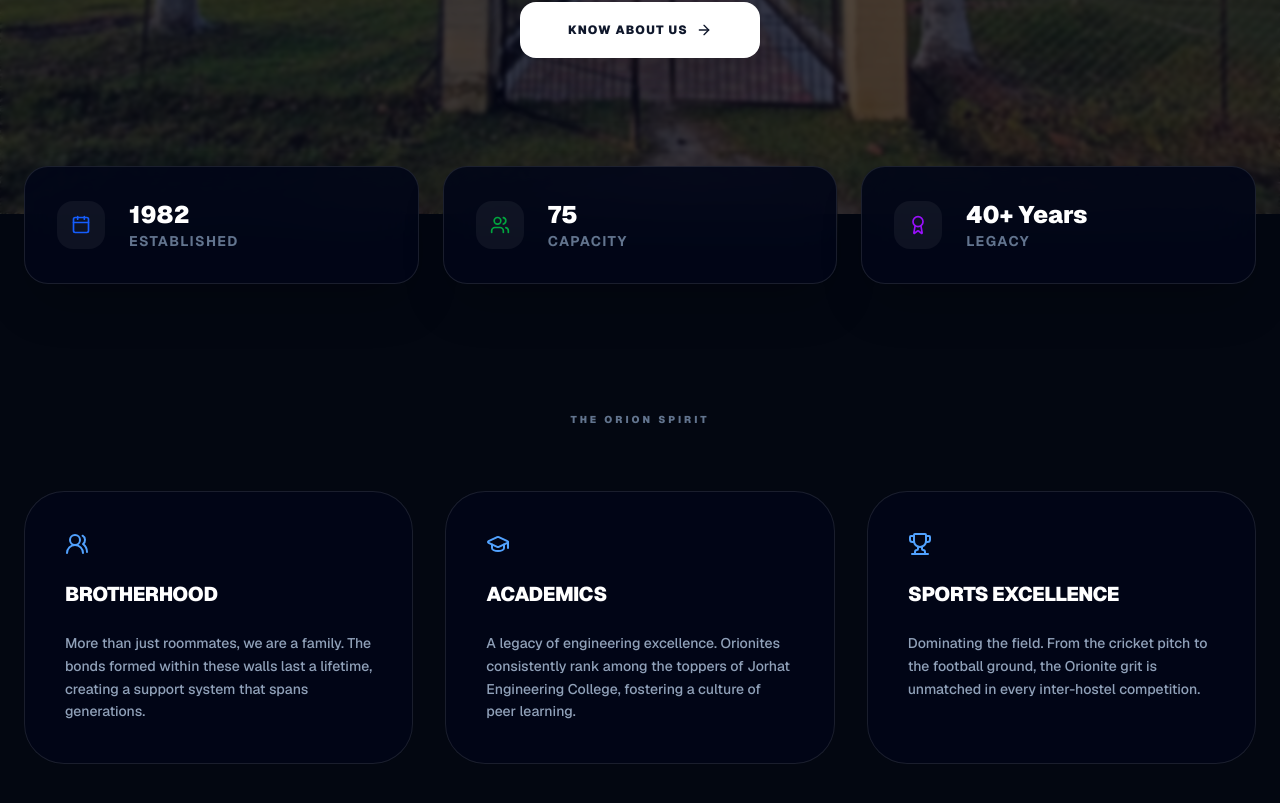
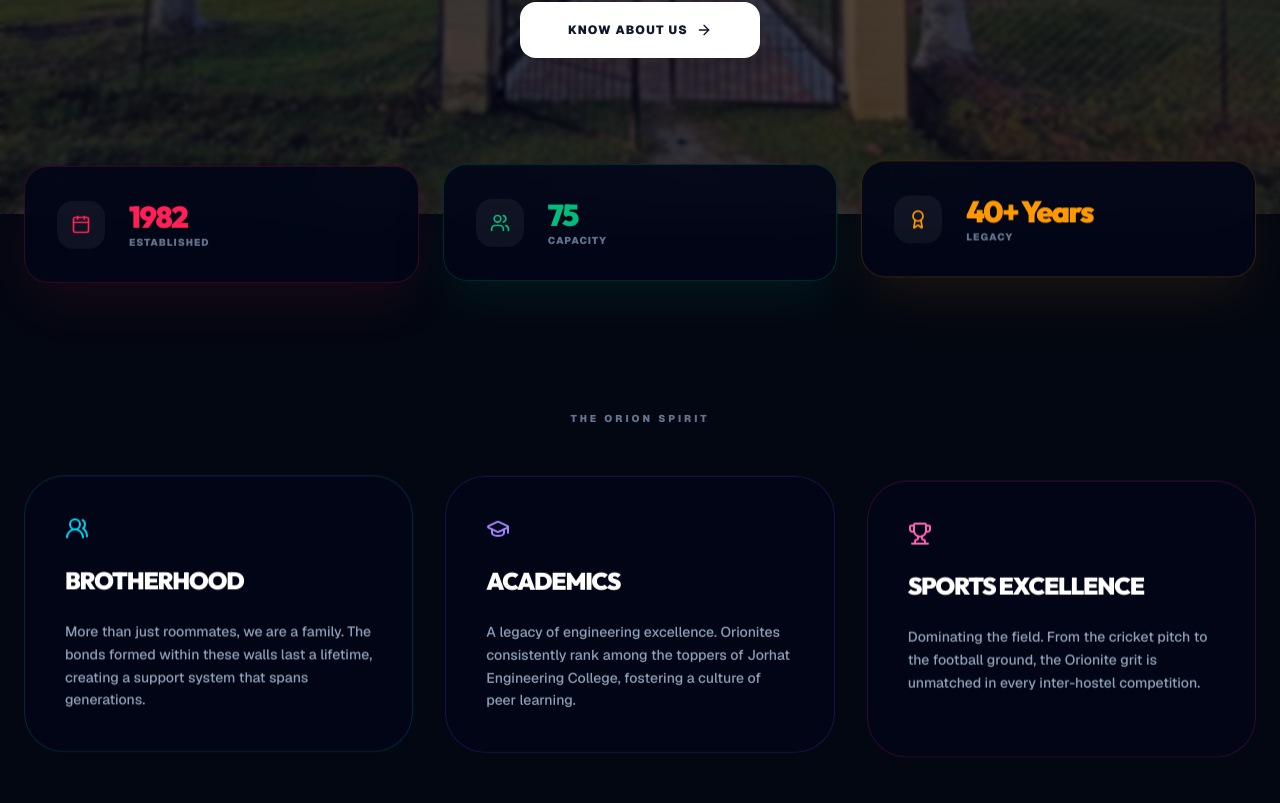
Before and after one commit to bhargabdeka-deka/hostel-portal, a Next.js app: page / in a window 1280 px wide. Shown: the part 603-1406 px from the top of the page. Built offline with nearby package versions, Linux system fonts and the light colour scheme; no server answers; the database is empty.

Commit message:
Enhanced Home page cards with unique neon colors, stylish fonts, and floating animations

```diff
--- a/app/(public)/page.tsx
+++ b/app/(public)/page.tsx
@@ -22,9 +22,9 @@ export default async function HomePage() {
     .limit(4);
 
   const stats = [
-    { label: 'Established', value: '1982', icon: <Calendar className="w-5 h-5 text-blue-600" /> },
-    { label: 'Capacity', value: '75', icon: <Users className="w-5 h-5 text-green-600" /> },
-    { label: 'Legacy', value: '40+ Years', icon: <Award className="w-5 h-5 text-purple-600" /> },
+    { label: 'Established', value: '1982', icon: <Calendar className="w-5 h-5" />, color: 'text-rose-500', border: 'border-rose-500/20', shadow: 'shadow-rose-500/10' },
+    { label: 'Capacity', value: '75', icon: <Users className="w-5 h-5" />, color: 'text-emerald-500', border: 'border-emerald-500/20', shadow: 'shadow-emerald-500/10' },
+    { label: 'Legacy', value: '40+ Years', icon: <Award className="w-5 h-5" />, color: 'text-amber-500', border: 'border-amber-500/20', shadow: 'shadow-amber-500/10' },
   ];
 
   const spirits = [
@@ -32,22 +32,25 @@ export default async function HomePage() {
       title: 'Brotherhood',
       desc: 'More than just roommates, we are a family. The bonds formed within these walls last a lifetime, creating a support system that spans generations.',
       icon: <Users2 className="w-6 h-6" />,
-      bg: 'bg-blue-50',
-      text: 'text-blue-700'
+      color: 'text-cyan-400',
+      border: 'border-cyan-500/20',
+      shadow: 'shadow-cyan-500/10'
     },
     {
       title: 'Academics',
       desc: 'A legacy of engineering excellence. Orionites consistently rank among the toppers of Jorhat Engineering College, fostering a culture of peer learning.',
       icon: <GraduationCap className="w-6 h-6" />,
-      bg: 'bg-green-50',
-      text: 'text-green-700'
+      color: 'text-violet-400',
+      border: 'border-violet-500/20',
+      shadow: 'shadow-violet-500/10'
     },
     {
       title: 'Sports Excellence',
       desc: 'Dominating the field. From the cricket pitch to the football ground, the Orionite grit is unmatched in every inter-hostel competition.',
       icon: <Trophy className="w-6 h-6" />,
-      bg: 'bg-purple-50',
-      text: 'text-purple-700'
+      color: 'text-pink-400',
+      border: 'border-pink-500/20',
+      shadow: 'shadow-pink-500/10'
     },
   ];
 
@@ -109,13 +112,17 @@ export default async function HomePage() {
       <section className="max-w-7xl mx-auto px-6 -mt-12 relative z-20">
         <div className="grid grid-cols-1 sm:grid-cols-2 lg:grid-cols-3 gap-4 md:gap-6">
           {stats.map((stat, i) => (
-            <div key={i} className="p-6 md:p-8 bg-slate-950/90 backdrop-blur-xl border border-white/10 rounded-3xl shadow-2xl flex items-center gap-6">
-              <div className="w-12 h-12 rounded-2xl bg-white/5 flex items-center justify-center shrink-0">
+            <div
+              key={i}
+              className={`p-6 md:p-8 bg-slate-950/90 backdrop-blur-xl border ${stat.border} rounded-3xl shadow-2xl flex items-center gap-6 animate-float ${stat.shadow}`}
+              style={{ animationDelay: `${i * 0.5}s` }}
+            >
+              <div className={`w-12 h-12 rounded-2xl bg-white/5 flex items-center justify-center shrink-0 ${stat.color}`}>
                 {stat.icon}
               </div>
               <div>
-                <div className="text-xl md:text-2xl font-black text-white">{stat.value}</div>
-                <div className="text-xs md:text-sm font-bold text-slate-500 uppercase tracking-widest">{stat.label}</div>
+                <div className={`text-2xl md:text-3xl font-black ${stat.color} font-stylish tracking-tighter`}>{stat.value}</div>
+                <div className="text-[10px] font-black text-slate-500 uppercase tracking-widest">{stat.label}</div>
               </div>
             </div>
           ))}
@@ -127,9 +134,13 @@ export default async function HomePage() {
         <h2 className="text-[10px] font-black text-slate-500 uppercase tracking-[0.3em] mb-16">The Orion Spirit</h2>
         <div className="grid grid-cols-1 md:grid-cols-3 gap-6 md:gap-8">
           {spirits.map((spirit, i) => (
-            <div key={i} className={`p-8 md:p-10 bg-slate-950/90 backdrop-blur-xl border border-white/10 rounded-[2.5rem] text-left space-y-6 transition-all hover:-translate-y-2 hover:bg-slate-900 group`}>
-              <div className="text-blue-400 group-hover:scale-110 transition-transform">{spirit.icon}</div>
-              <h3 className={`text-xl font-black text-white uppercase tracking-tight`}>{spirit.title}</h3>
+            <div
+              key={i}
+              className={`p-8 md:p-10 bg-slate-950/90 backdrop-blur-xl border ${spirit.border} rounded-[2.5rem] text-left space-y-6 transition-all hover:bg-slate-900 group animate-float ${spirit.shadow}`}
+              style={{ animationDelay: `${(i + 3) * 0.8}s` }}
+            >
+              <div className={`${spirit.color} group-hover:scale-110 transition-transform`}>{spirit.icon}</div>
+              <h3 className={`text-2xl font-black text-white uppercase tracking-tighter font-stylish group-hover:${spirit.color} transition-colors`}>{spirit.title}</h3>
               <p className="text-slate-400 text-sm leading-relaxed font-medium">
                 {spirit.desc}
               </p>
--- a/app/globals.css
+++ b/app/globals.css
@@ -120,3 +120,17 @@
 .animate-loading-progress {
   animation: loading-progress 2s ease-in-out infinite;
 }
+
+@keyframes float {
+  0% { transform: translateY(0px); }
+  50% { transform: translateY(-15px); }
+  100% { transform: translateY(0px); }
+}
+
+.animate-float {
+  animation: float 6s ease-in-out infinite;
+}
+
+.font-stylish {
+  font-family: var(--font-outfit), var(--font-heading), sans-serif;
+}
```
